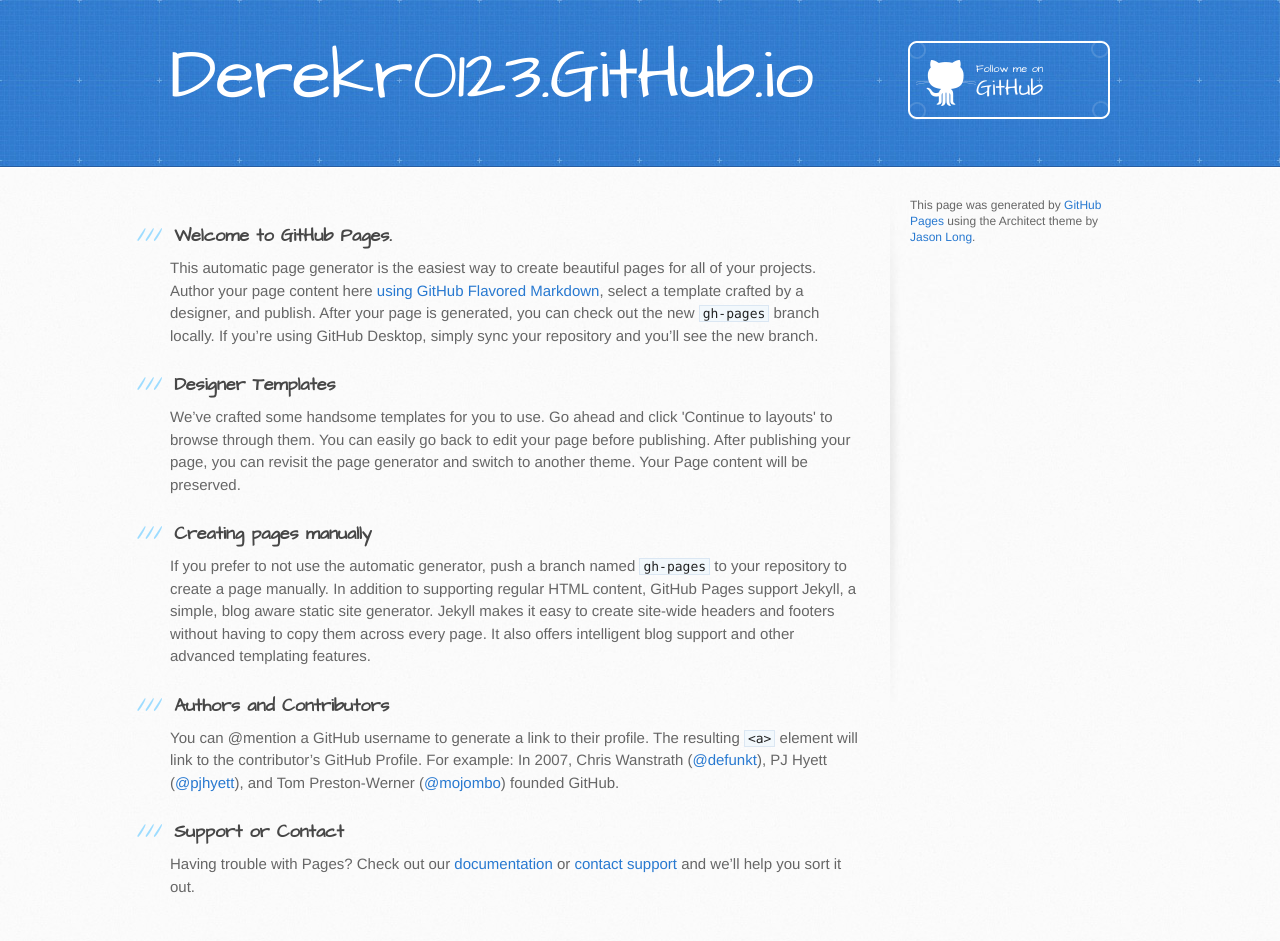
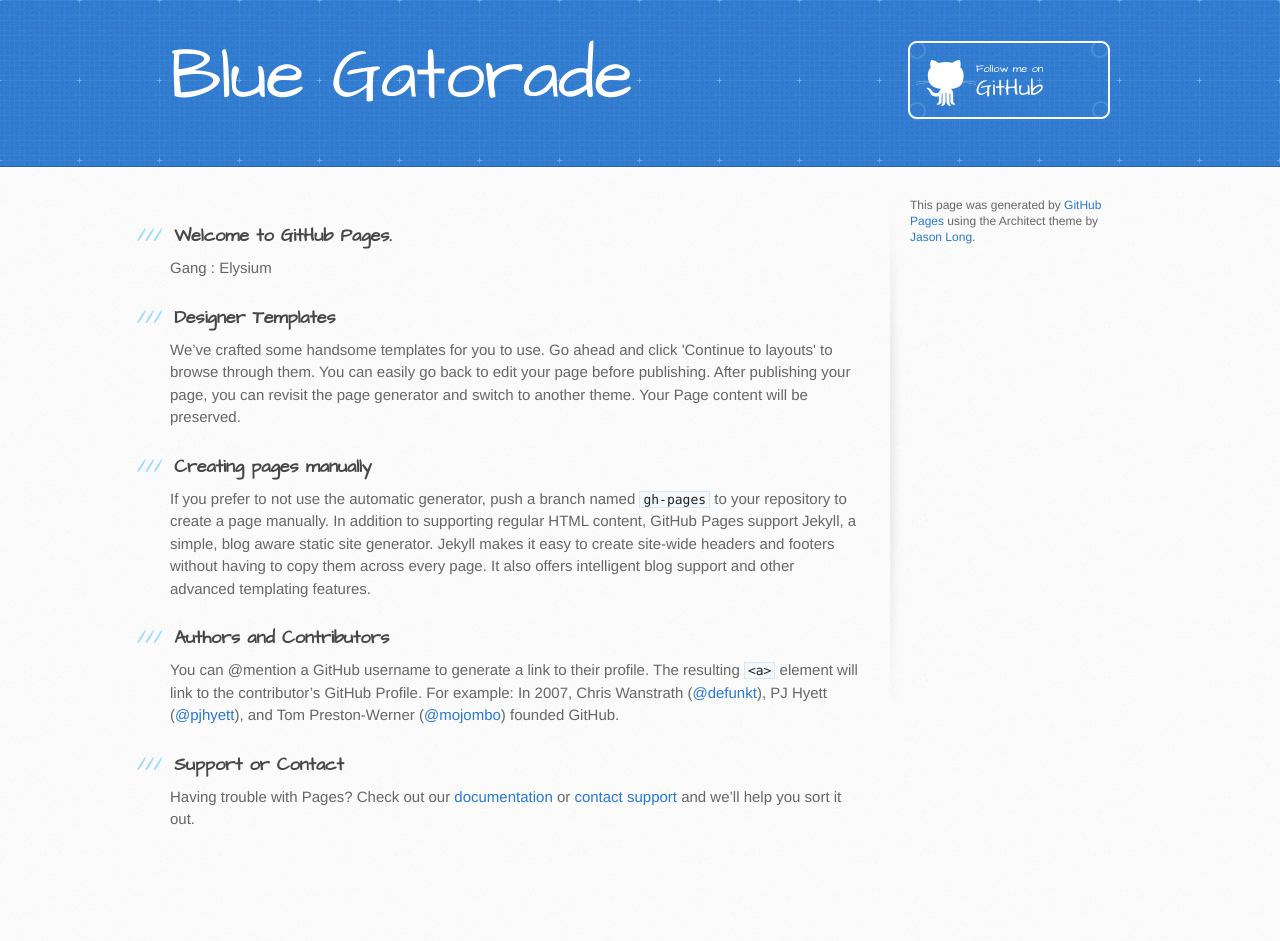
Before and after one commit to DerekR0123/Rossfitness.github.io, a Jekyll site: the page index.html, which Jekyll copies as it is, in a window 1280 px wide. Built offline with Jekyll 4.4.1, drawn with Linux system fonts in a browser that asks for light colours; after the commit the page ends 900 px from its top, so only the background shows below that.

Commit message:
Update index.html

```diff
--- a/index.html
+++ b/index.html
@@ -19,7 +19,7 @@
   <body>
     <header>
       <div class="inner">
-        <h1>Derekr0123.GitHub.io</h1>
+        <h1>Blue Gatorade</h1>
         <h2></h2>
         <a href="https://github.com/DerekR0123" class="button"><small>Follow me on</small> GitHub</a>
       </div>
@@ -29,9 +29,10 @@
       <div class="inner clearfix">
         <section id="main-content">
           <h3>
-<a id="welcome-to-github-pages" class="anchor" href="#welcome-to-github-pages" aria-hidden="true"><span aria-hidden="true" class="octicon octicon-link"></span></a>Welcome to GitHub Pages.</h3>
+<a id="Asylum RPG Gaming Collection for Arma 3" class="anchor" href="#welcome-to-github-pages" aria-hidden="true"><span aria-hidden="true" class="octicon octicon-link"></span></a>Welcome to GitHub Pages.</h3>
 
-<p>This automatic page generator is the easiest way to create beautiful pages for all of your projects. Author your page content here <a href="https://guides.github.com/features/mastering-markdown/">using GitHub Flavored Markdown</a>, select a template crafted by a designer, and publish. After your page is generated, you can check out the new <code>gh-pages</code> branch locally. If you’re using GitHub Desktop, simply sync your repository and you’ll see the new branch.</p>
+<p> Gang : Elysium
+
 
 <h3>
 <a id="designer-templates" class="anchor" href="#designer-templates" aria-hidden="true"><span aria-hidden="true" class="octicon octicon-link"></span></a>Designer Templates</h3>
```
